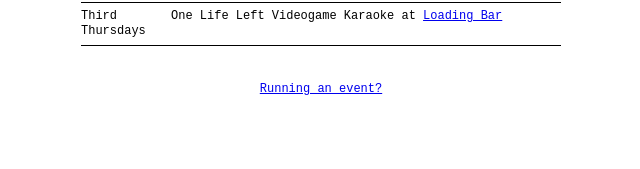
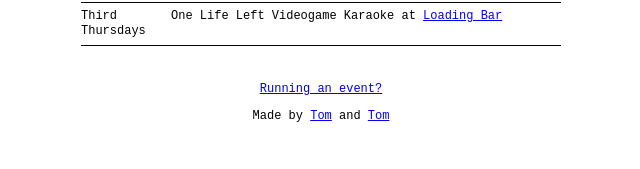
Before and after one commit to thomasmarshall/londongamediary.com, a Jekyll site: the page built from index.md, in a window 1280 px wide. Shown: the part 925-1094 px from the top of the page, without its empty margins (319-959 px from the left). Built offline with Jekyll 4.4.1, drawn with Linux system fonts in a browser that asks for light colours; before the commit the page ends 1070 px from its top, so only the background shows below that.

Commit message:
Add credits

```diff
--- a/_layouts/default.html
+++ b/_layouts/default.html
@@ -30,6 +30,10 @@
 
   <footer role="contentinfo" id="footer">
     <p><a href="mailto:hello@londongamediary.com">Running an event?</a></p>
+    <p>
+      Made by <a href="https://twitter.com/tomcopeland">Tom</a> and
+      <a href="http://www.thomasmarshall.com">Tom</a>
+    </p>
   </footer>
 </body>
 </html>
```
